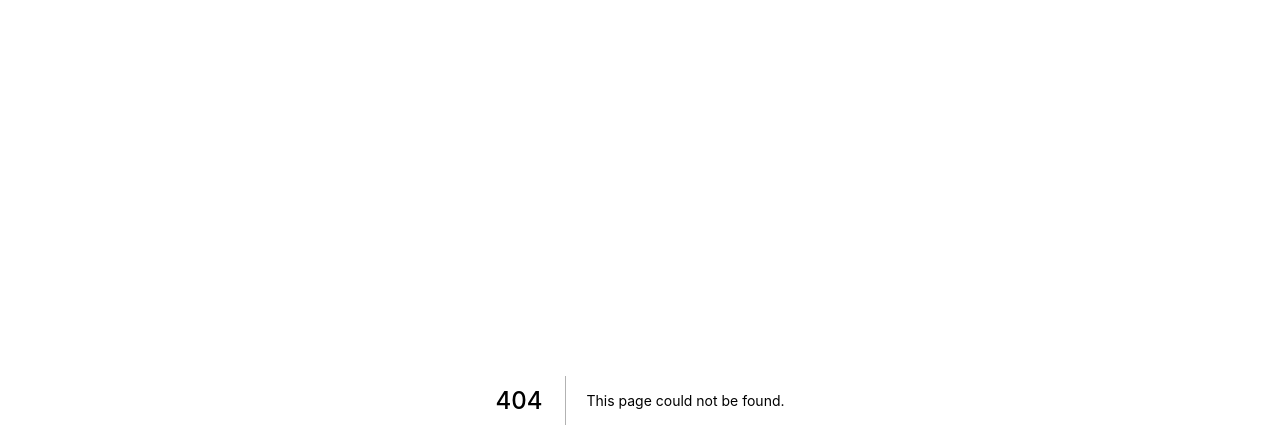
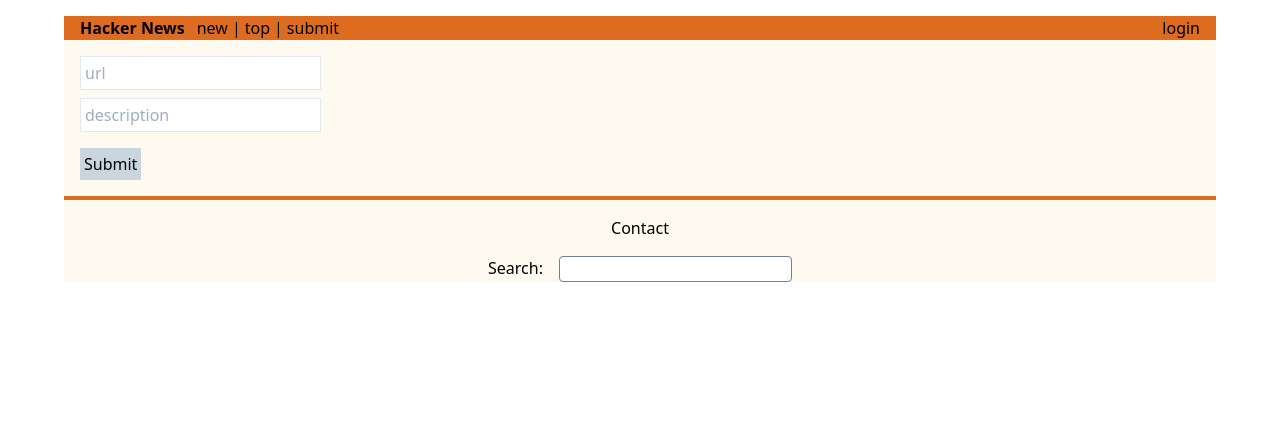
Before and after one commit to ahmad-reza619/hackernews-clone, a Next.js app: page /submit in a window 1280 px wide. Before the commit this address had no page. Shown: the top 448 px of the page. Built offline with nearby package versions, Linux system fonts and the light colour scheme; no server answers.

Commit message:
create submit page

```diff
--- /dev/null
+++ b/pages/submit.js
@@ -0,0 +1,53 @@
+import { gql } from 'graphql-request';
+
+import Layout from '../components/Layout';
+import client from '../utils/graphql-client';
+
+const mutation = gql`
+mutation createLink($url: String!, $description: String!) {
+  createLink(data: { url: $url, description: $description }) {
+    url
+    description
+  }
+}
+`;
+
+export default function Submit() {
+  async function handleSubmit(evt) {
+    evt.preventDefault();
+    const form = new FormData(evt.target);
+    try {
+      await client.request(
+        mutation,
+        {
+          url: form.get('url'),
+          description: form.get('description'),
+        },
+      )
+    } catch (e) {
+      console.error(e);
+    }
+  }
+  return (
+    <Layout>
+      <form onSubmit={handleSubmit}>
+        <input
+          name="url"
+          placeholder="url"
+          className="block p-1 m-2 border"
+        />
+        <input
+          name="description"
+          placeholder="description"
+          className="block p-1 m-2 border"
+        />
+        <button
+          type="submit"
+          className="p-1 m-2 bg-gray-400"
+        >
+          Submit
+        </button>
+      </form>
+    </Layout>
+  );
+}
```
